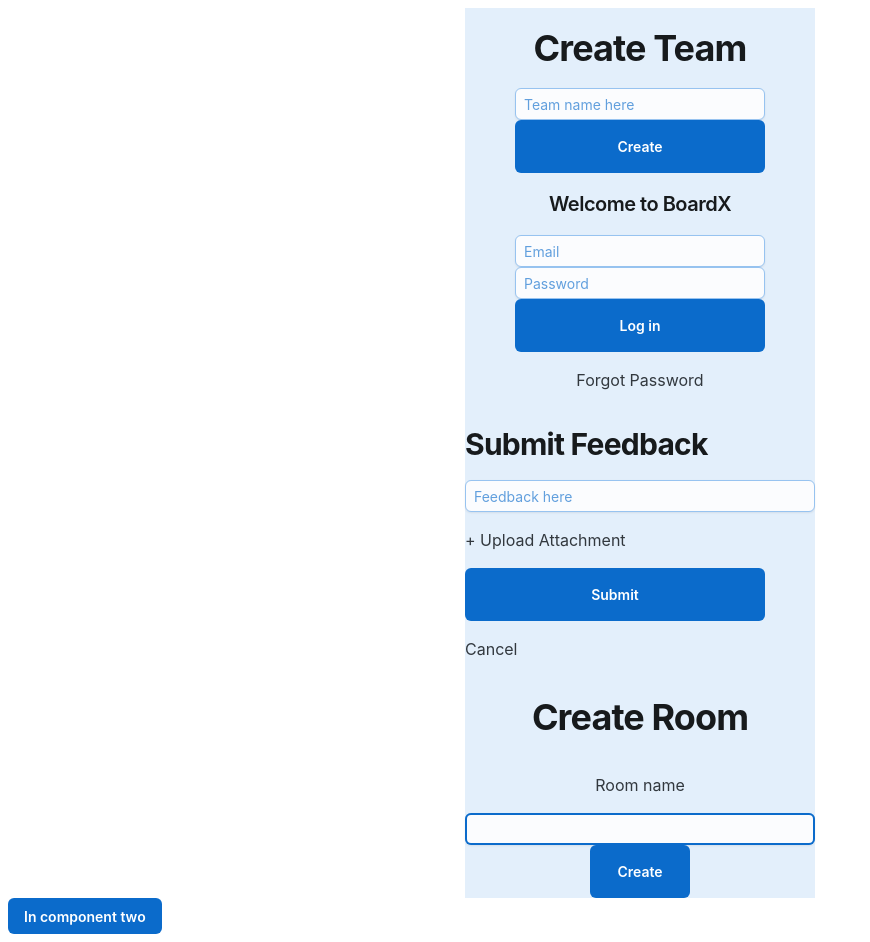
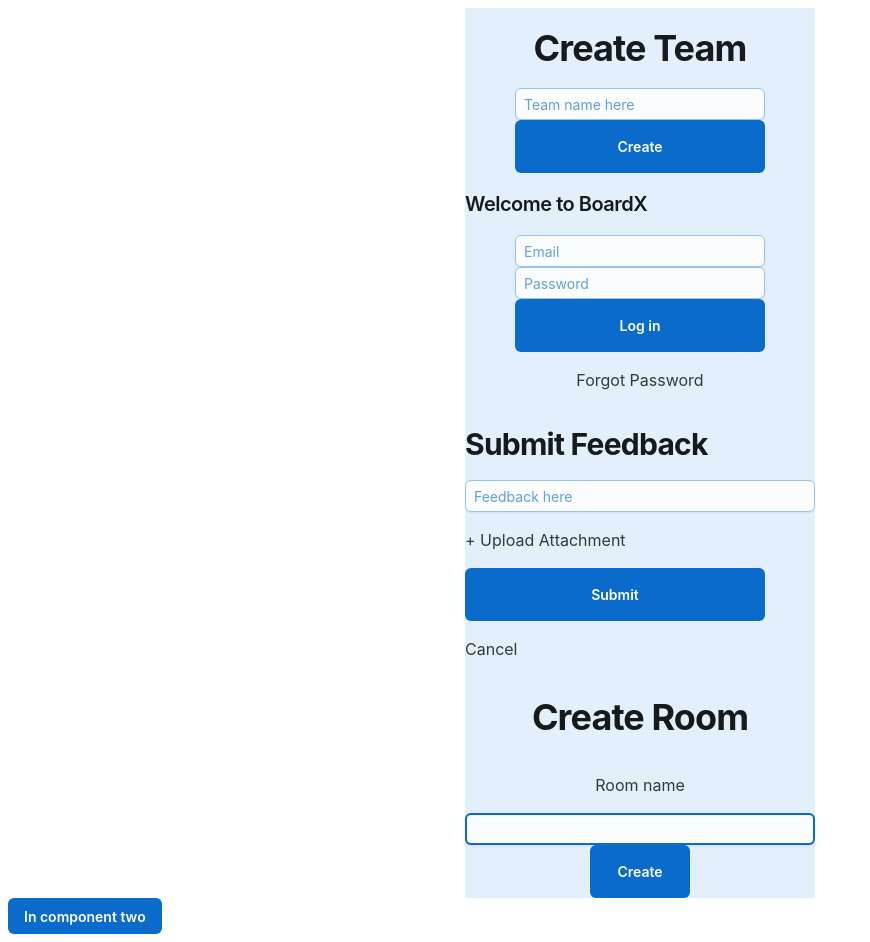
Before and after one commit to caryj567/JoyUI1, a React (Create React App) app: page / in a window 1280 px wide. Shown: the whole page, without its empty margins (0-870 px from the left). Built offline with nearby package versions, Linux system fonts and the light colour scheme.

Commit message:
Update Login.tsx

```diff
--- a/src/Login.tsx
+++ b/src/Login.tsx
@@ -15,9 +15,7 @@ export default function BasicButtons()
 
         <Box alignItems="center">
             <Sheet color="primary" variant="soft" sx={{width: 350, mx:"auto", my:"auto"}}>
-                <div style={{display:'flex', alignItems:'center', justifyContent:'center'}}>
-                    <Typography level="h4" sx={{mx:"auto", py:2}}>Welcome to BoardX</Typography>
-                </div>
+                <Typography level="h4" sx={{mx:"auto", py:2}}>Welcome to BoardX</Typography>
                 <div style={{display:'flex', alignItems:'center', justifyContent:'center'}}>
                     <FormControl id="Id" required size="sm" color="primary" style={{width:250}}>
                         <Input placeholder="Email" name="Name" type="tel" autoComplete="on" autoFocus fullWidth defaultValue="" variant="outlined" />
```
